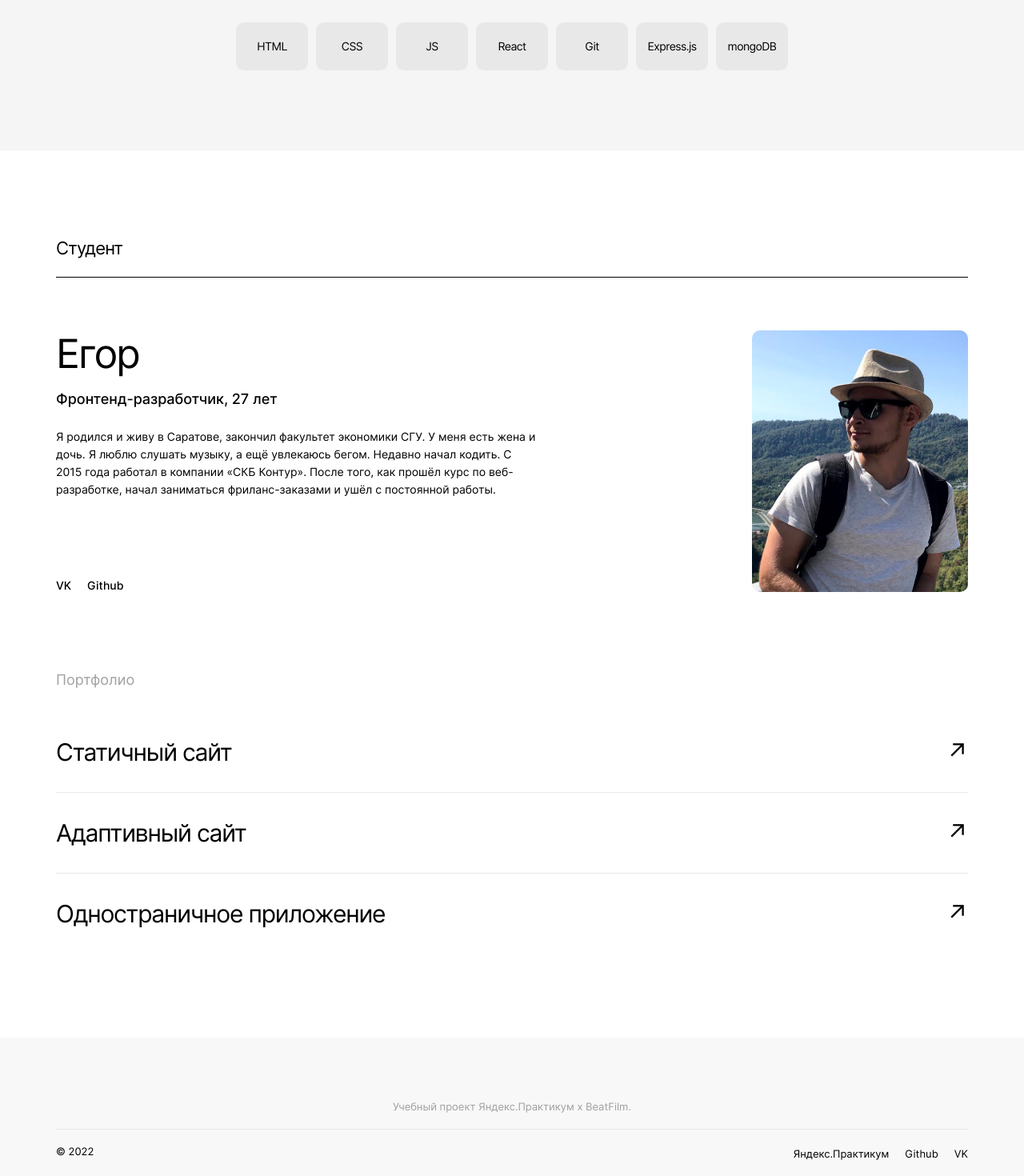
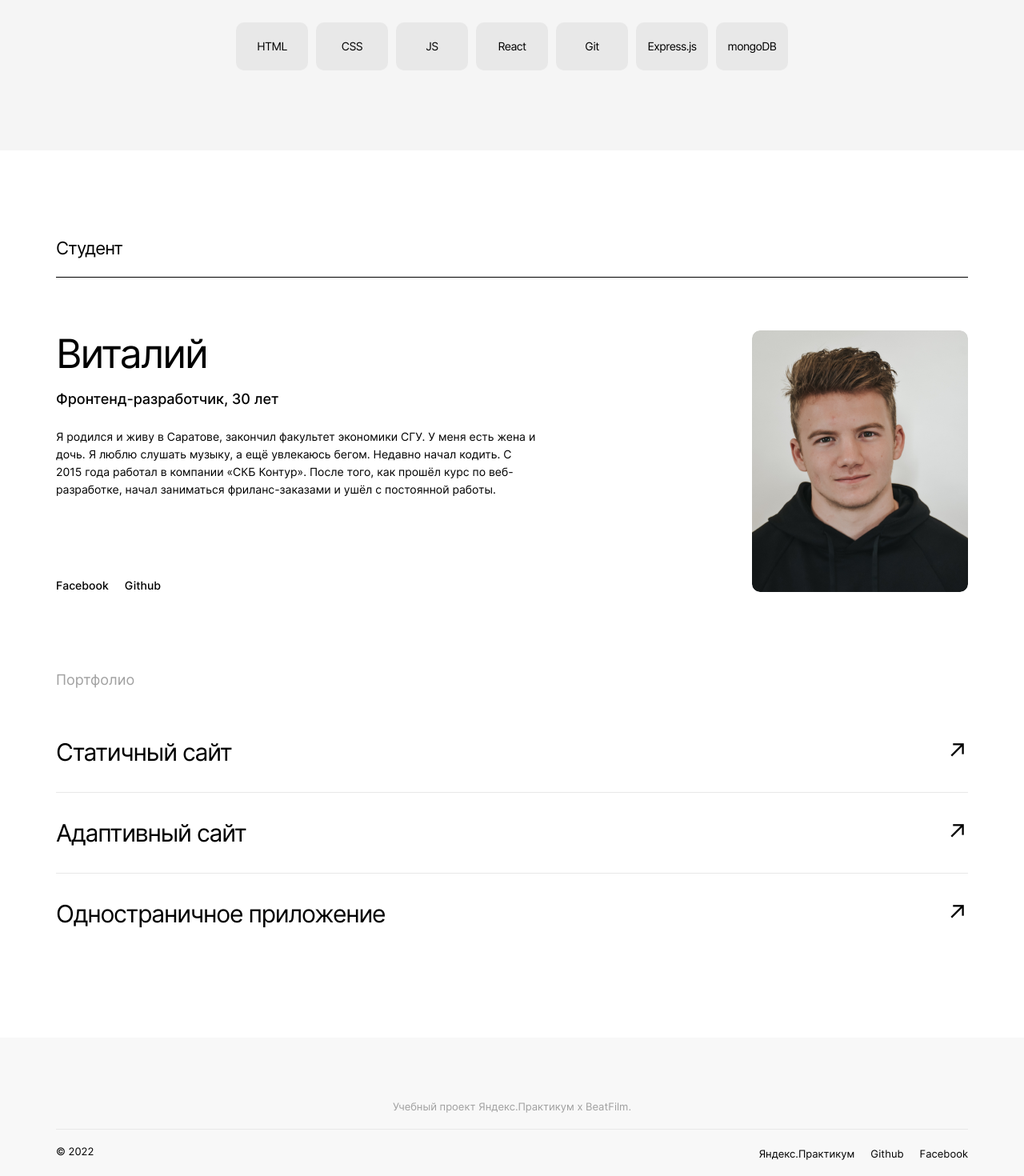
Before and after one commit to EAStogov/movies-explorer-frontend, a React (Create React App) app: page / in a window 1280 px wide. Shown: the part 1696-3166 px from the top of the page at 80% size. Built offline with nearby package versions, Linux system fonts and the light colour scheme.

Commit message:
refactor: add correct links, styles

```diff
--- a/src/components/AboutMe/AboutMe.js
+++ b/src/components/AboutMe/AboutMe.js
@@ -1,4 +1,4 @@
-import avatar from "../../images/my-avatar.png";
+import avatar from "../../images/student-avatar.png";
 import "./AboutMe.css";
 import Portfolio from "../Portfolio/Portfolio";
 
@@ -8,8 +8,8 @@ function AboutMe() {
       <h2 className="page__nav-title">Студент</h2>
       <div className="me__container">
         <div className="me__desc-container">
-          <h3 className="me__name">Егор</h3>
-          <p className="me__subtitle">Фронтенд-разработчик, 27 лет</p>
+          <h3 className="me__name">Виталий</h3>
+          <p className="me__subtitle">Фронтенд-разработчик, 30 лет</p>
           <p className="me__desc">Я родился и живу в Саратове, закончил факультет экономики СГУ.
             У меня есть жена и дочь.
             Я люблю слушать музыку, а ещё увлекаюсь бегом.
@@ -18,7 +18,7 @@ function AboutMe() {
           </p>
           <ul className="me__link-list">
             <li>
-              <a className="me__link" href="https://vk.com/id15985072" target="_blank" rel="noreferrer">VK</a>
+              <a className="me__link" href="https://facebook.com" target="_blank" rel="noreferrer">Facebook</a>
             </li>
             <li>
               <a className="me__link" href="https://github.com/EAStogov" target="_blank" rel="noreferrer">Github</a>
--- a/src/components/App/App.js
+++ b/src/components/App/App.js
@@ -16,7 +16,7 @@ function App() {
   const [isHeaderShown, setIsHeaderShown] = useState(true);
   const [isFooterShown, setIsFooterShown] = useState(true);
   const [isHeaderAuth, setIsHeaderAuth] = useState(false);
-  const [route, setRoute] = useState("/")
+  const [route, setRoute] = useState("")
 
   function toggleHeader(value) {
     setIsHeaderShown(value);
@@ -41,7 +41,7 @@ function App() {
         <Route
           path="/"
           element={
-            <Main toggleHeaderNavigation={toggleHeaderNavigation} onChangeRoute={handleNavigation} route="/" />
+            <Main toggleHeaderNavigation={toggleHeaderNavigation} toggleFooter={toggleFooter} onChangeRoute={handleNavigation} route="/" />
           }>
         </Route>
         <Route
--- a/src/components/Footer/Footer.js
+++ b/src/components/Footer/Footer.js
@@ -14,7 +14,7 @@ function Footer({ isFooterShown }) {
             <a className="footer__nav-link" href="https://github.com/EAStogov" target="_blank" rel="noreferrer">Github</a>
           </li>
           <li className="footer__nav-item">
-            <a className="footer__nav-link" href="https://vk.com/id15985072" target="_blank" rel="noreferrer">VK</a>
+            <a className="footer__nav-link" href="https://facebook.com" target="_blank" rel="noreferrer">Facebook</a>
           </li>
         </ul>
       </div>
--- a/src/components/Main/Main.js
+++ b/src/components/Main/Main.js
@@ -4,9 +4,11 @@ import AboutProject from "../AboutProject/AboutProject";
 import Promo from "../Promo/Promo";
 import Techs from "../Techs/Techs";
 
-function Main({ toggleHeaderNavigation }) {
+function Main({ toggleHeaderNavigation, toggleFooter, onChangeRoute, route }) {
   useEffect(() => {
     toggleHeaderNavigation(true);
+    toggleFooter(true);
+    onChangeRoute(route);
   }, [])
 
   return (
--- a/src/components/Navigation/Navigation.css
+++ b/src/components/Navigation/Navigation.css
@@ -4,6 +4,10 @@
   display: flex;
   align-items: center;
   flex-grow: 1;
+}
+
+.navigation__hidden {
+  display: none;
 }
 
 .navigation__list {
--- a/src/components/Navigation/Navigation.js
+++ b/src/components/Navigation/Navigation.js
@@ -12,7 +12,7 @@ function Navigation({ isHeaderAuth, route }) {
   }
 
   return (
-    <div className="navigation">
+    <div className={`navigation ${!route && 'navigation__hidden'}`}>
       {isHeaderAuth ? (
         <ul className="navigation__list navigation__auth">
           <li className="navigation__list-item">
```
Also changed, not shown: src/images/student-avatar.png (added).
